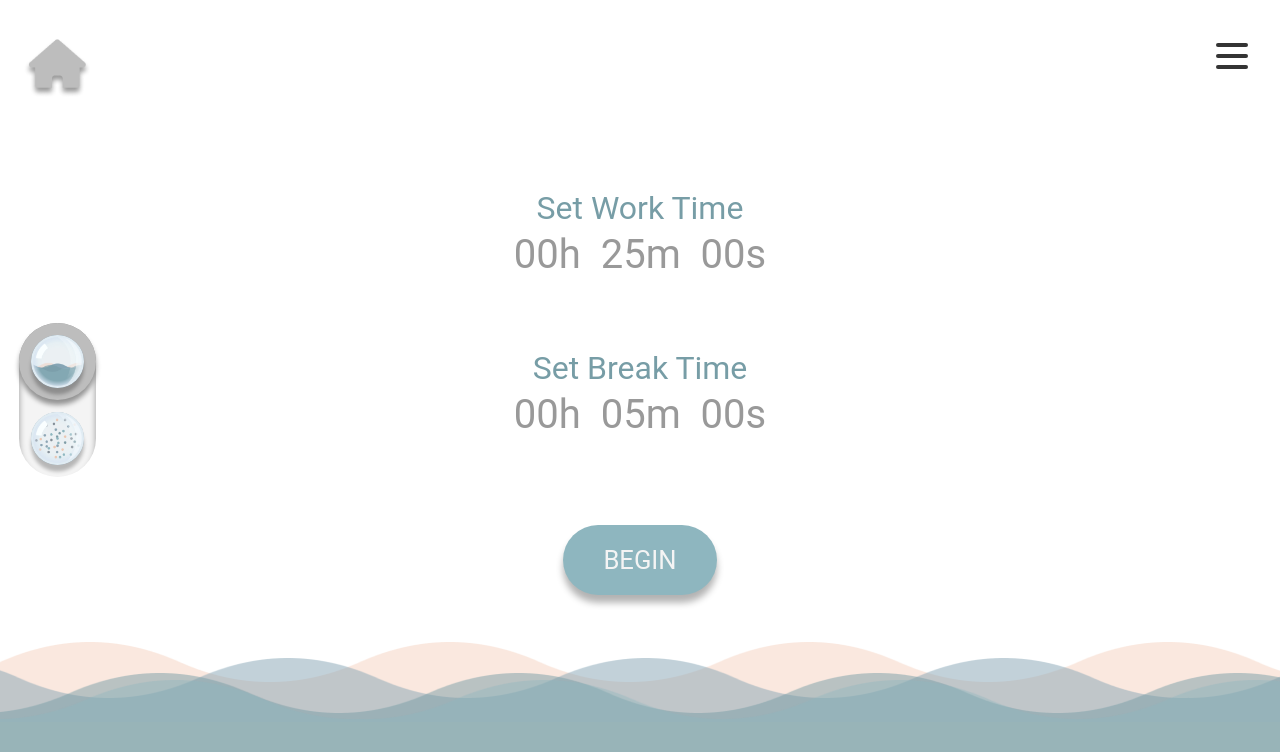
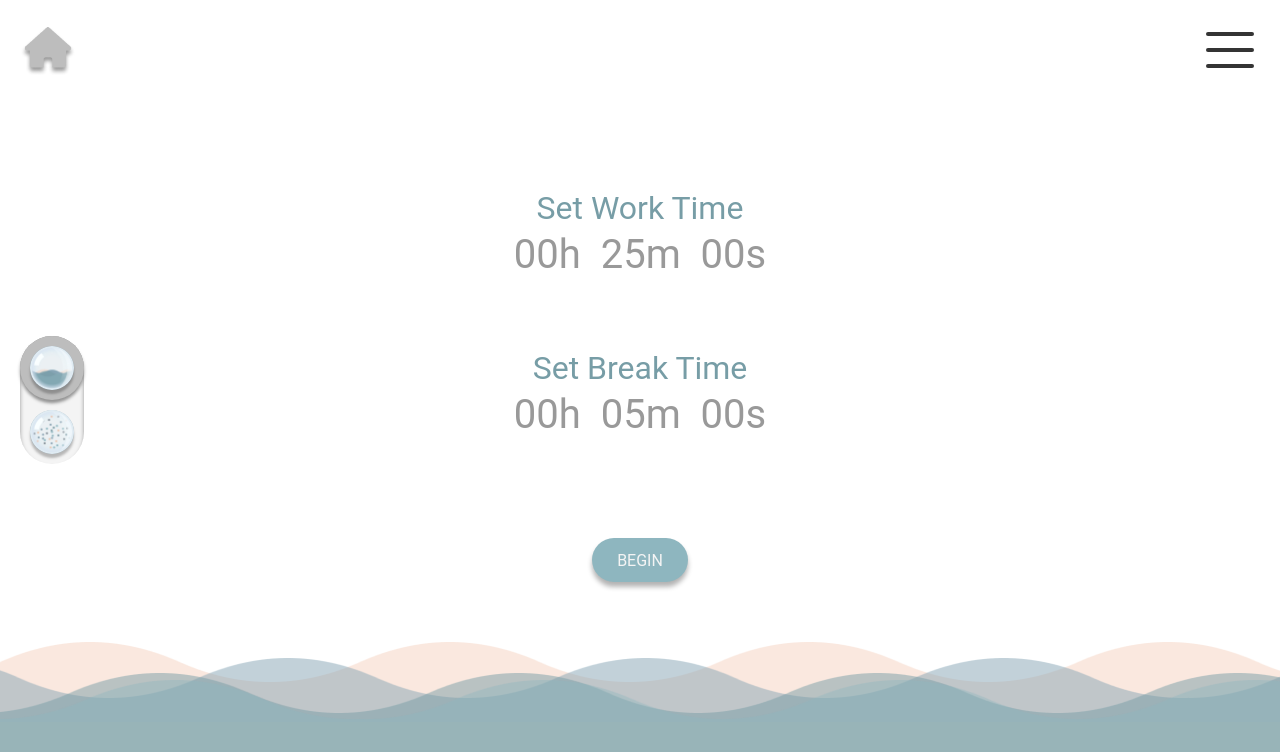
Before and after one commit to linda-huang/pomodoro_timer, a React (Create React App) app: page / in a window 1280 px wide. Shown: the top 752 px of the page. Built offline with nearby package versions, Linux system fonts and the light colour scheme.

Commit message:
added box around work and break input in settings

```diff
--- a/src/App.css
+++ b/src/App.css
@@ -123,28 +123,27 @@ input[type="radio"]{
   grid-row-end: 3;         effect on the layout. There are also no lines named 1 and 3
   grid-column-start: 3;    cuz I custome named them in GridLayout ;-;
   grid-column-end: 3;*/
+  display:grid;
   grid-area: corner2;
-
-  align-self: start;
-  justify-self: end;
+  place-self: stretch;
 }
 /*---------------------*/
 
 
 /* Animation*/
 .AnimationController{
-  display:grid;
+  display: grid;
   grid-area: left;
   align-self: center;
 }
 
 
-.animation{
+/*.animation{
   display: grid;
   z-index: -10000;
   grid-column: vstart / vend;
   grid-row: hstart/ hend;
-}
+}*/
 /*---------------------*/
 
 
@@ -190,14 +189,16 @@ input[type="radio"]{
   /*display: absolute;*/
   border: none;
 
-  width: 35%;
-  top: 10%;
+  width: 7vmin;
+  height: 6.3vmin;
+  /*top: 2vw;*/
+  /*left: 2.5vmin;*/
   cursor: pointer;
 
-  margin-top: 20%;
-  margin-left: 12.2%;
-  height: 50%;
-  padding-top: 5vw;
+  margin-top: 2vw;
+  margin-left: 2.5vmin;
+
+
 
   background-color: transparent;
   background-repeat: no-repeat;
@@ -211,13 +212,15 @@ input[type="radio"]{
 
 .home-btn:active {
   background-image: url(./components/animation/assets/clickhome.png);
-  transform: translateY(0.07vw);
-  width: 30%;
-  top: 10%;
+  transform: translateY(0.07vmin);
+  width: 7vmin;
+  height: 6.3vmin;
+  top: 2vw;
+  left: 2.5vmin;
   background-repeat: no-repeat;
-  margin-top: 20%;
-  margin-left: 14%;
-  height: 40%;
+  margin-top: 2vw;
+  margin-left: 2.5vmin;
+
   cursor: pointer;
   background-color: transparent;
   padding-top: 5vw;
@@ -225,6 +228,10 @@ input[type="radio"]{
 
 /*---------------------*/
 
+.canvas {
+  position: absolute;
+  z-index:-10000000;
+}
 
 .App-logo {
   height: 40vmin;
--- a/src/Components/Timer/timer-wrapper.jsx
+++ b/src/Components/Timer/timer-wrapper.jsx
@@ -54,6 +54,11 @@ function TimerWrapper({ setCountdownState, countdown_state }) {
   let homeBut = (<button className="my-btn home-btn" onClick={handleHomeClick}></button>);
 
   return (
+    <div>
+      <div className = "canvas">
+      <AnimationWrapper time={totalTime} />
+      </div>
+
           <div className="GridLayout">
             {/*<div className = "MainLayout">*/}
             <div className="main">
@@ -91,13 +96,15 @@ function TimerWrapper({ setCountdownState, countdown_state }) {
               <AnimationController />
             </div>
 
-            <div className="animation">
+            {/*<div className="animation">
               <AnimationWrapper time={totalTime} />
-            </div>
+            </div>*/}
 
             <div className = "home-btn-con">
               <button className="my-btn home-btn" onClick={handleHomeClick}></button>
             </div>
+
+          </div>
 
           </div>
   )
--- a/src/Components/animation/wavestyle.css
+++ b/src/Components/animation/wavestyle.css
@@ -237,7 +237,7 @@ span.animation {
   margin: 0% 0 0 0%;
 
   background: #bdbdbd;
-  box-shadow: 0px 0.4vw 0.4vw rgba(0, 0, 0, 0.4);
+  box-shadow: 0px 0.4vmin 0.4vmin rgba(0, 0, 0, 0.4);
 
   border-radius: 50%;
 
@@ -266,7 +266,7 @@ input[type="radio"] {
   position: relative;
   z-index: 7;
   padding-bottom: 70%;
-  box-shadow: 0px 0.5vw 0.3vw rgba(0, 0, 0, 0.25);
+  box-shadow: 0px 0.5vmin 0.3vmin rgba(0, 0, 0, 0.25);
 
   background: rgb(155, 182, 196);
   border-radius: 50%;
@@ -286,11 +286,11 @@ input[type="radio"] {
 }
 #animation_con {
   position: relative;
-  width: 40%;
+  width: 8vmin;
 
-  margin: 10%;
+  margin: 2.5vmin;
 
   background: #f4f4f4;
-  box-shadow: inset 0px 0.5vw 0.5vw rgba(0, 0, 0, 0.4);
+  box-shadow: inset 0px 0.5vmin 0.5vmin rgba(0, 0, 0, 0.4);
   border-radius: 60vw;
 }
--- a/src/Components/numberInput/NumberInput.jsx
+++ b/src/Components/numberInput/NumberInput.jsx
@@ -25,8 +25,8 @@ export default function NumberInput ({handleRepeatChange}){
         <div className="input-wrapper">
              <input className="quantity" id="id_form-0-quantity" min="0" name="form-0-quantity" value={value} type="number" onChange = {changeInput}/>
              <div className = "arrows-wrapper">
-                <button class="plus-btn" onClick = {increaseNum}>+</button>
-                <button class="minus-btn" onClick = {decreaseNum}>-</button>
+                <button className="plus-btn" onClick = {increaseNum}>+</button>
+                <button className="minus-btn" onClick = {decreaseNum}>-</button>
             </div>
         </div>
     )
--- a/src/Components/settings/burger.styles.js
+++ b/src/Components/settings/burger.styles.js
@@ -2,13 +2,13 @@ import styled from 'styled-components';
 
 export const StyledBurger = styled.button`
   position: absolute;
-  top: 5%;
-  right: 2rem;
+  top: 2vw;
+  right: 2vw;
   display: flex;
   flex-direction: column;
   justify-content: space-around;
-  width: 2rem;
-  height: 2rem;
+  width: 6vmin;
+  height: 6vmin;
   background: transparent;
   border: none;
   cursor: pointer;
@@ -20,8 +20,8 @@ export const StyledBurger = styled.button`
   }
 
   div {
-    width: 2rem;
-    height: 0.25rem;
+    width: 100%;
+    height: 0.5vmin;
     background: rgb(52, 52, 52);
     border-radius: 10px;
     transition: all 0.3s linear;
--- a/src/Components/settings/menu.styles.js
+++ b/src/Components/settings/menu.styles.js
@@ -5,11 +5,11 @@ const StyledMenu = styled.nav`
   flex-direction: column;
   justify-content: center;
   height: 100vh;
-  width: 18vw;
+  width: 28vw;
   text-align: left;
-  padding: 2rem;
-//   background: rgba(10, 186, 181, 0.3);
-background: rgba(245, 245, 245, 0.7);
+  padding: 2.5%;
+  //background: rgba(10, 186, 181, 0.3);
+  background: rgba(245, 245, 245, 0.7);
   position: absolute;
   top: 0;
   right: 0;
@@ -68,12 +68,26 @@ background: rgba(245, 245, 245, 0.7);
     text-align: right;
   }
 
+  .inputBox{
+    margin: auto;
+    justify-content:center;
+    border-radius: 5px;
+    background-color: white;
+    border: 1px solid #aaa;
+    width: 20vmin;
+    height: 3min;
+    padding-top: 2%;
+
+  }
   .soundLabel{
     font-family: Roboto, -apple-system, BlinkMacSystemFont, 'Segoe UI', Oxygen, Ubuntu, Cantarell, 'Open Sans', 'Helvetica Neue', sans-serif;
-    font-size: 2.5vmin;
+    font-size: 2.3 vmin;
     color: #779da6;
     margin-top: 5%;
-    margin-right: 19%;
+    margin-right: 20%;
+    width: 80%;
+    text-align: left;
+
 }
 
   label {
@@ -82,12 +96,13 @@ background: rgba(245, 245, 245, 0.7);
     color: #779da6;
     margin-top: 1%;
     margin-bottom: 1%;
+
   }
 
   .soundSetting {
       display: flex;
       flex-direction: row;
-      justify-content: center;
+      /*justify-content: center;*/
       align-items: center;
   }
 
--- a/src/Components/settings/settings-modal.jsx
+++ b/src/Components/settings/settings-modal.jsx
@@ -68,18 +68,26 @@ function SandboxModal({ setHide,
     setTempNumRepeats(event.target.value);
   };
 
-  let breakInput = countdown_state !== NONE ? (<label className>
+  let breakInput = countdown_state !== NONE ? (
+                                                  <label>
                                                   Set Break Time
+                                                    <div className = "inputBox">
                                                       <TimerInput
                                                         workBreak={BREAK}
                                                         use="settings"
                                                         save={save}
                                                         text_size={2.3}
                                                         setBreakChange={(input) => setBreakChange(input)} />
-                                              </label>) : null;
+                                                    </div>
 
-  let workInput =countdown_state !== "NONE" ? (<label className>
+                                                </label>
+                                              ) : null;
+
+
+  let workInput =countdown_state !== "NONE" ? (
+                                                <label>
                                                   Set Work Time
+                                                  <div className = "inputBox">
                                                     <TimerInput
                                                       workBreak={WORK}
                                                       use="settings"
@@ -87,7 +95,9 @@ function SandboxModal({ setHide,
                                                       text_size={2.3}
                                                       setWorkChange={(input) => setWorkChange(input)}
                                                     />
-                                              </label>) : null;
+                                                    </div>
+                                                </label>
+                                               ) : null;
 
   if (hide) return null;
 
@@ -114,11 +124,13 @@ function SandboxModal({ setHide,
           <hr id="secondLine" />
           <div className="soundSetting">
             <label className="soundLabel">Alert Sound</label>
+
               <Toggle
                 isChecked={checked1}
                 handleToggle={() => setChecked1(!checked1)}
                 size="small"
               />
+
           </div>
           <div className="soundSetting">
             <label className="soundLabel">Work Music</label>
--- a/src/components/UIKits/Button.css
+++ b/src/components/UIKits/Button.css
@@ -37,31 +37,31 @@ button.btn-secondary:hover {
 } */
 
 .btn-medium {
-  width: 12vw;
-  height: 5.4vw;
-  font-size: 2vw;
-  border-radius: 8vw;
-  box-shadow: 0vw 0.6vw 0.6vw rgba(0, 0, 0, 0.3);
+  width: 12vmin;
+  height: 5.4vmin;
+  font-size: 2vmin;
+  border-radius: 8vmin;
+  box-shadow: 0vmin 0.6vmin 0.6vmin rgba(0, 0, 0, 0.3);
 }
 
 button.btn-medium:active {
-  box-shadow: 0vw 0.3vw 0.2vw rgba(0, 0, 0, 0.3);
-  transform: translateY(0.3vw);
+  box-shadow: 0vmin 0.3vmin 0.2vmin rgba(0, 0, 0, 0.3);
+  transform: translateY(0.3vmin);
   outline: none;
 }
 
 button.btn-small:active {
-  box-shadow: 0vw 0.2vw 0.1vw rgba(0, 0, 0, 0.3);
-  transform: translateY(0.18vw);
+  box-shadow: 0vmin 0.2vmin 0.1vmin rgba(0, 0, 0, 0.3);
+  transform: translateY(0.18vmin);
   outline: none;
 }
 
 .btn-small {
-  width: 7vw;
-  height: 3.6vw;
-  font-size: 1.8vw;
-  border-radius: 6vw;
-  box-shadow: 0vw 0.4vw 0.4vw rgba(0, 0, 0, 0.3);
+  width: 7vmin;
+  height: 3.6vmin;
+  font-size: 1.8vmin;
+  border-radius: 6vmin;
+  box-shadow: 0vmin 0.4vmin 0.4vmin rgba(0, 0, 0, 0.3);
 }
 
 .btn-xsmall {
```
Lines whose indentation alone changed are shown as unchanged.
